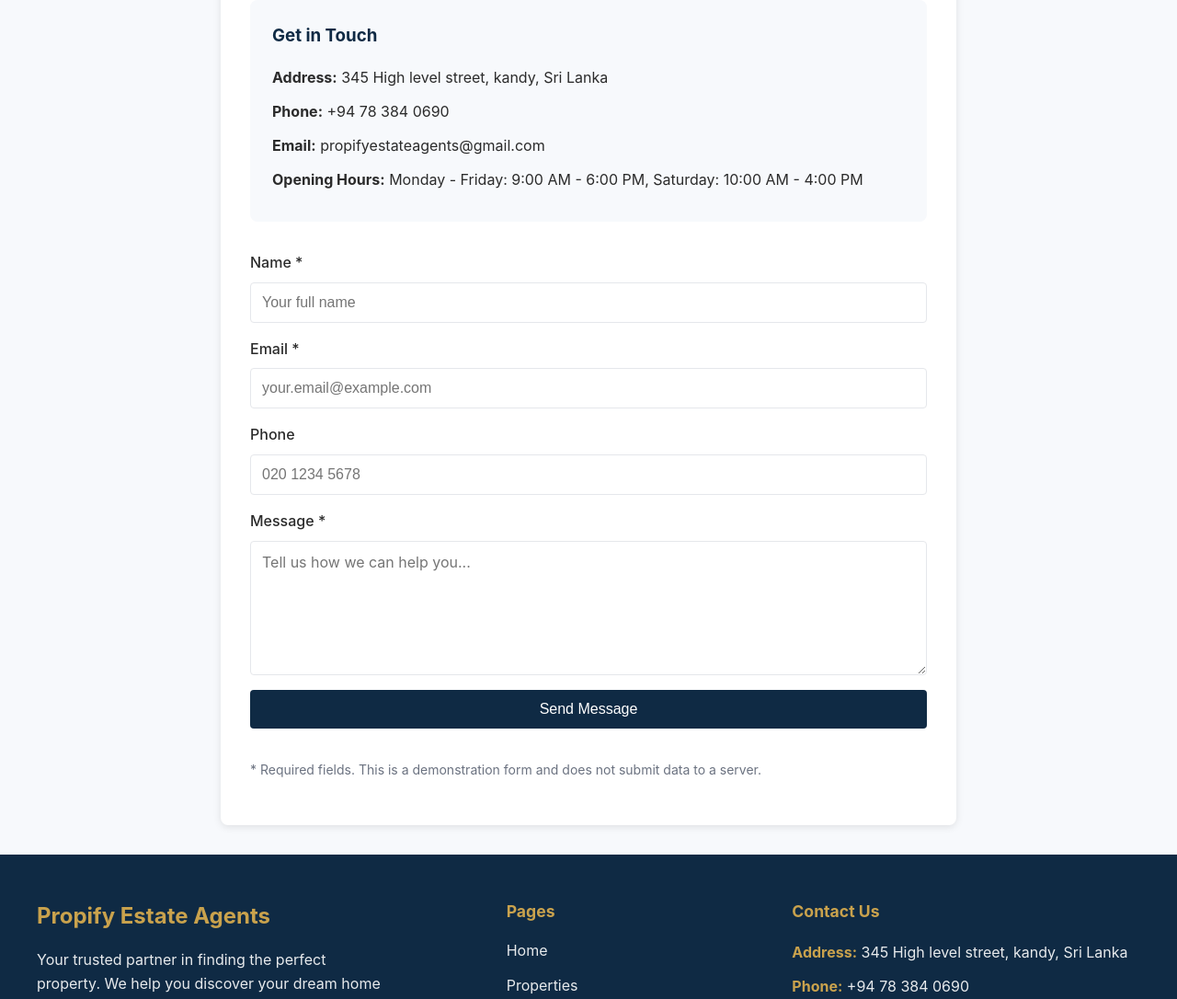
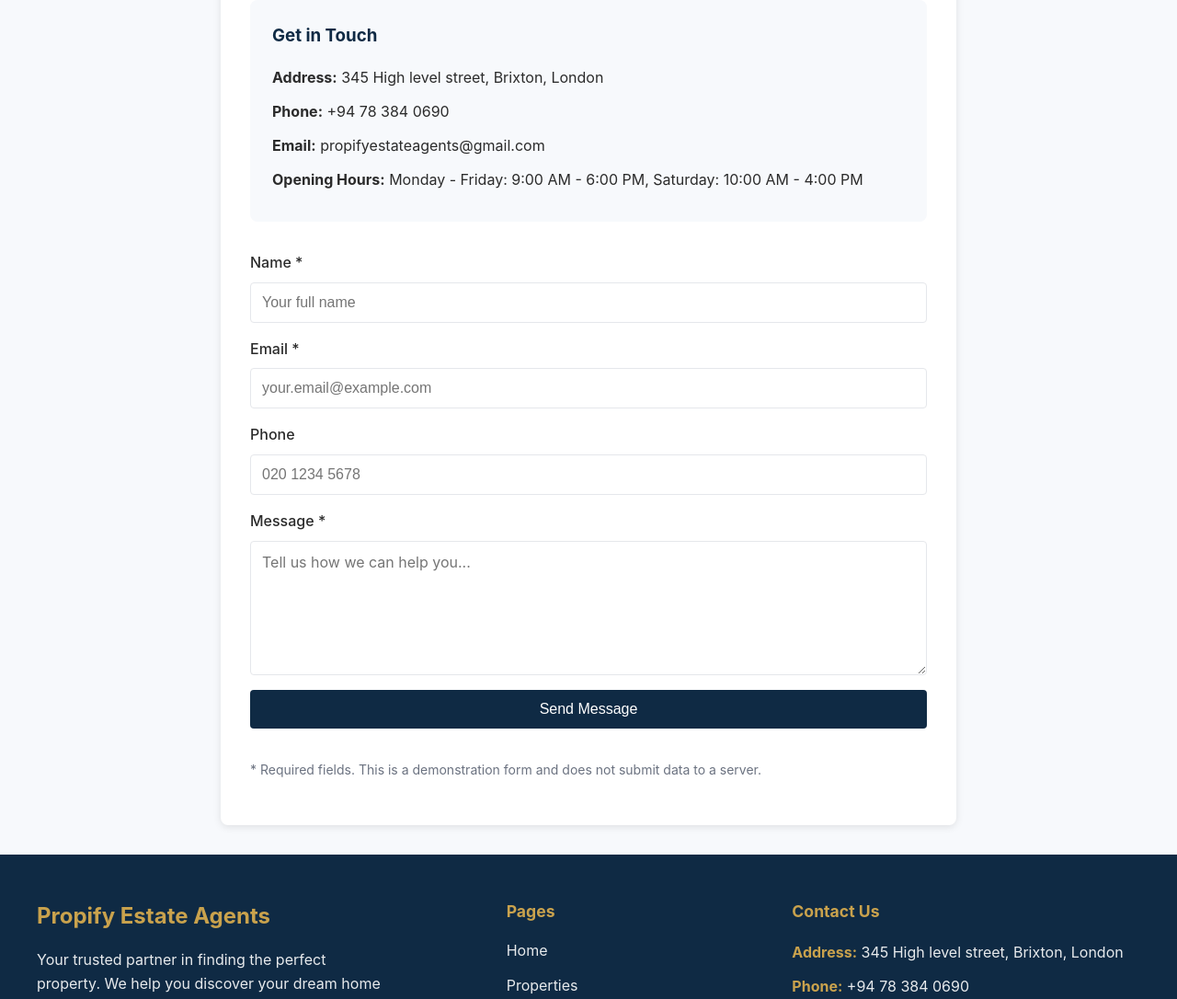
Before and after one commit to pasantharupathi/Propify, a React (Vite) app: page /contact in a window 1280 px wide. Shown: the part 299-1385 px from the top of the page at 92% size. Built offline with nearby package versions, Linux system fonts and the light colour scheme.

Commit message:
change contact location

```diff
--- a/src/components/Footer.jsx
+++ b/src/components/Footer.jsx
@@ -36,7 +36,7 @@ const Footer = () => {
           <div className="footer-section">
             <h4>Contact Us</h4>
             <div className="footer-contact">
-              <p><strong>Address:</strong> 345 High level street, kandy, Sri Lanka</p>
+              <p><strong>Address:</strong> 345 High level street, Brixton, London</p>
               <p><strong>Phone:</strong> +94 78 384 0690</p>
               <p><strong>Email:</strong> propifyestateagents@gmail.com</p>
             </div>
--- a/src/pages/Contact.jsx
+++ b/src/pages/Contact.jsx
@@ -45,7 +45,7 @@ const Contact = () => {
 
         <div className="contact-info">
           <h3>Get in Touch</h3>
-          <p><strong>Address:</strong> 345 High level street, kandy, Sri Lanka</p>
+          <p><strong>Address:</strong> 345 High level street, Brixton, London</p>
           <p><strong>Phone:</strong> +94 78 384 0690</p>
           <p><strong>Email:</strong> propifyestateagents@gmail.com</p>
           <p><strong>Opening Hours:</strong> Monday - Friday: 9:00 AM - 6:00 PM, Saturday: 10:00 AM - 4:00 PM</p>
```
